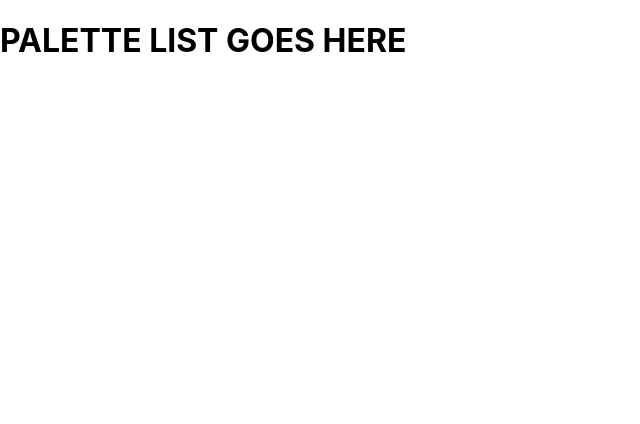
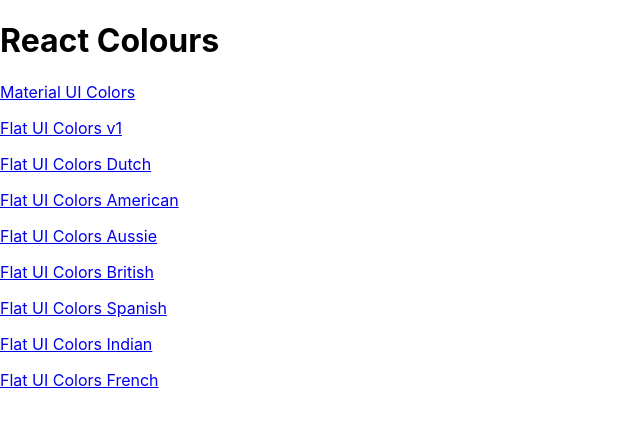
Before and after one commit to Wings30306/react-colors-1, a React (Create React App) app in the folder colors/: page / in a window 1280 px wide. Shown: the top 424 px of the page, without its empty margins (0-640 px from the left). Built offline with nearby package versions, Linux system fonts and the light colour scheme.

Commit message:
Add palettelist with links

```diff
--- a/colors/src/App.js
+++ b/colors/src/App.js
@@ -4,6 +4,7 @@
 import seedColors from "./seedColors"
 import { Route, Switch } from 'react-router-dom';
 import { Component } from 'react';
+import PaletteList from './PaletteList';
 
 class App extends Component {
   findPalette(id) {
@@ -16,7 +17,7 @@
     return (
       <div className="App">
         <Switch>
-          <Route exact path="/" render={() => <h1>PALETTE LIST GOES HERE</h1>} />
+          <Route exact path="/" render={() => <PaletteList palettes={seedColors}/>} />
           <Route
             exact
             path="/palette/:id"
--- a/colors/src/Navbar.css
+++ b/colors/src/Navbar.css
@@ -13,6 +13,10 @@
     height: 100%;
     display: flex;
     align-items: center;
+}
+
+.logo a {
+    text-decoration: none;
 }
 
 .slider .rc-slider-track {
--- a/colors/src/Navbar.js
+++ b/colors/src/Navbar.js
@@ -4,6 +4,7 @@
 import { Close } from "@material-ui/icons";
 import 'rc-slider/assets/index.css';
 import "./Navbar.css"
+import { Link } from "react-router-dom";
 
 class Navbar extends Component {
     constructor(props){
@@ -27,7 +28,9 @@
         const { format } = this.state;
         return (
             <nav className="Navbar">
-                <div className="logo">reactcolorpicker</div>
+                <div className="logo">
+                    <Link exact to="/">reactcolorpicker</Link>
+                </div>
                 <div className="slider-container">
                     <span>Level: {level}</span>
                     <div className="slider">
--- /dev/null
+++ b/colors/src/PaletteList.js
@@ -0,0 +1,21 @@
+import { Component } from "react";
+import { Link } from "react-router-dom";
+
+class PaletteList extends Component {
+    render(){
+        const {palettes} = this.props;
+        return (
+            <div>
+                <h1>React Colours</h1>
+            {palettes.map(palette => (
+                <p>
+                    <Link to={`/palette/${palette.id}`}>{palette.paletteName}</Link>
+                </p>
+
+            ))}
+            </div>
+        )
+    }
+}
+
+export default PaletteList
```
